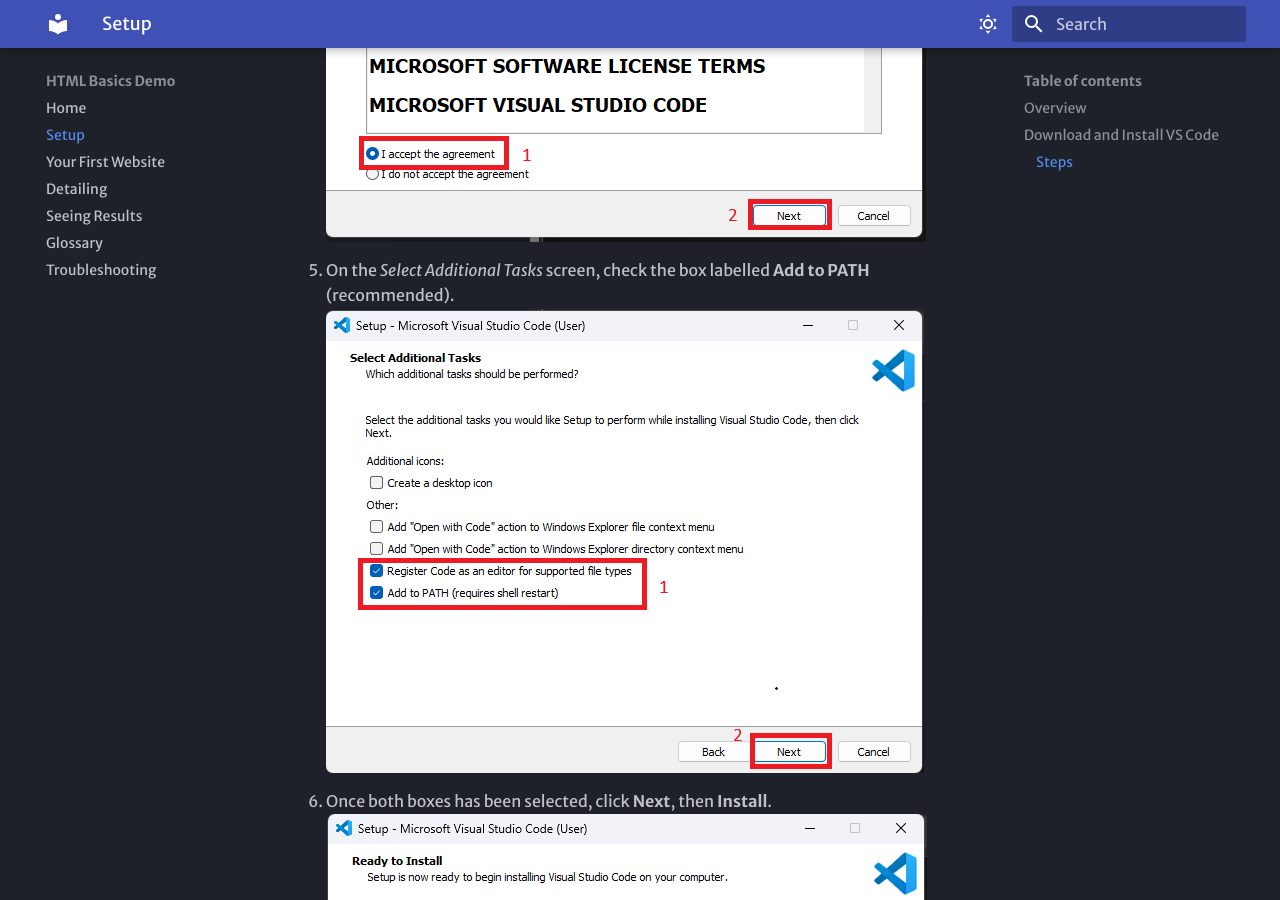
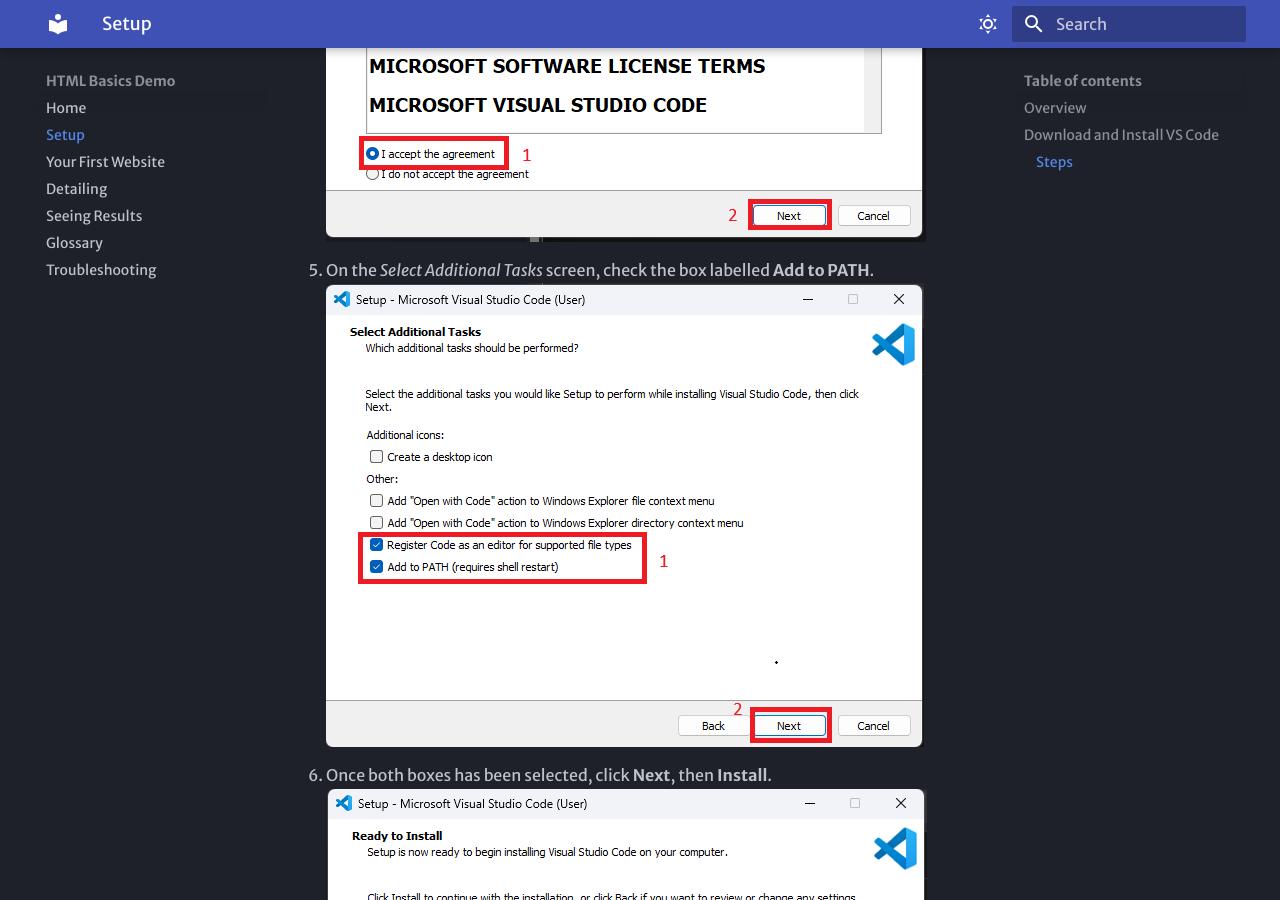
Before and after one commit to heckojay/Basic-HTML-Doc, an MkDocs documentation site: the page built from docs/VsCode-Setup/VsCode-Installation.md, in a window 1280 px wide and 900 px high, scrolled down 1880 px. Built offline with MkDocs 1.6.1 and Material for MkDocs 9.7.7, drawn with Linux system fonts in a browser that asks for light colours.

Commit message:
Minor changes to setup.

```diff
--- a/docs/VsCode-Setup/VsCode-Installation.md
+++ b/docs/VsCode-Setup/VsCode-Installation.md
@@ -21,8 +21,10 @@
 
 4. Accept the licence agreement and click **Next**.
    ![VSSetup](Images/step4.png)
-5. On the _Select Additional Tasks_ screen, check the box labelled **Add to PATH** (recommended).
+
+5. On the _Select Additional Tasks_ screen, check the box labelled **Add to PATH**.
    ![VSSetup](Images/step5.png)
+
 6. Once both boxes has been selected, click **Next**, then **Install**.
    ![VSSetup](Images/step6.png)
 7. Click **Finish** to launch VS Code.
```
